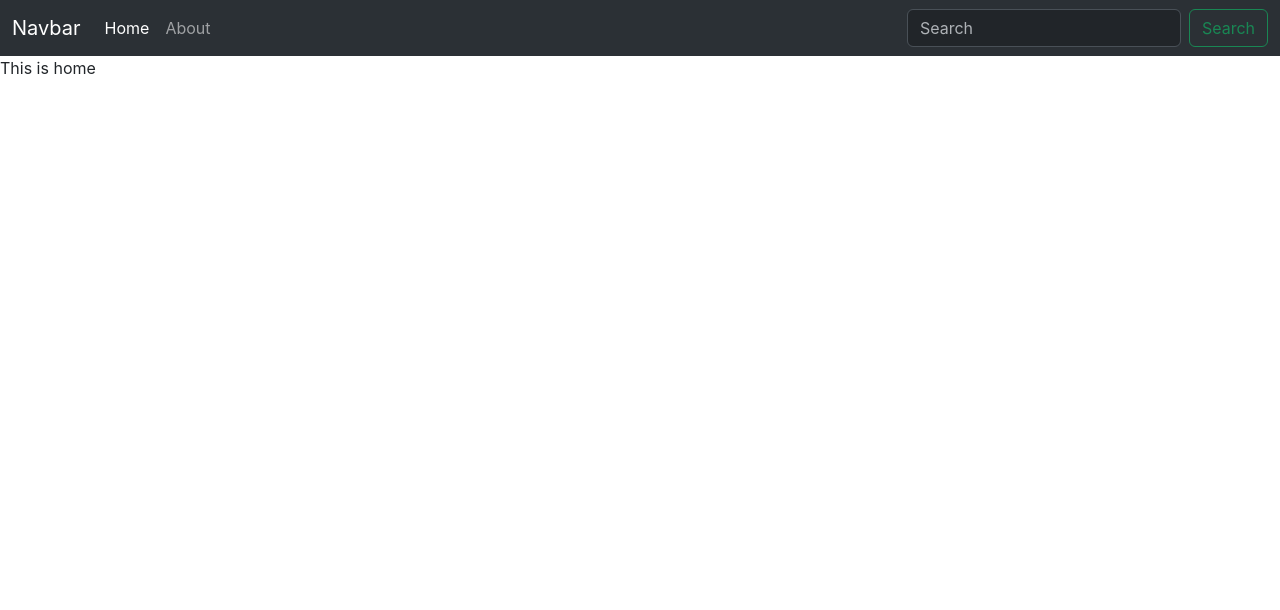
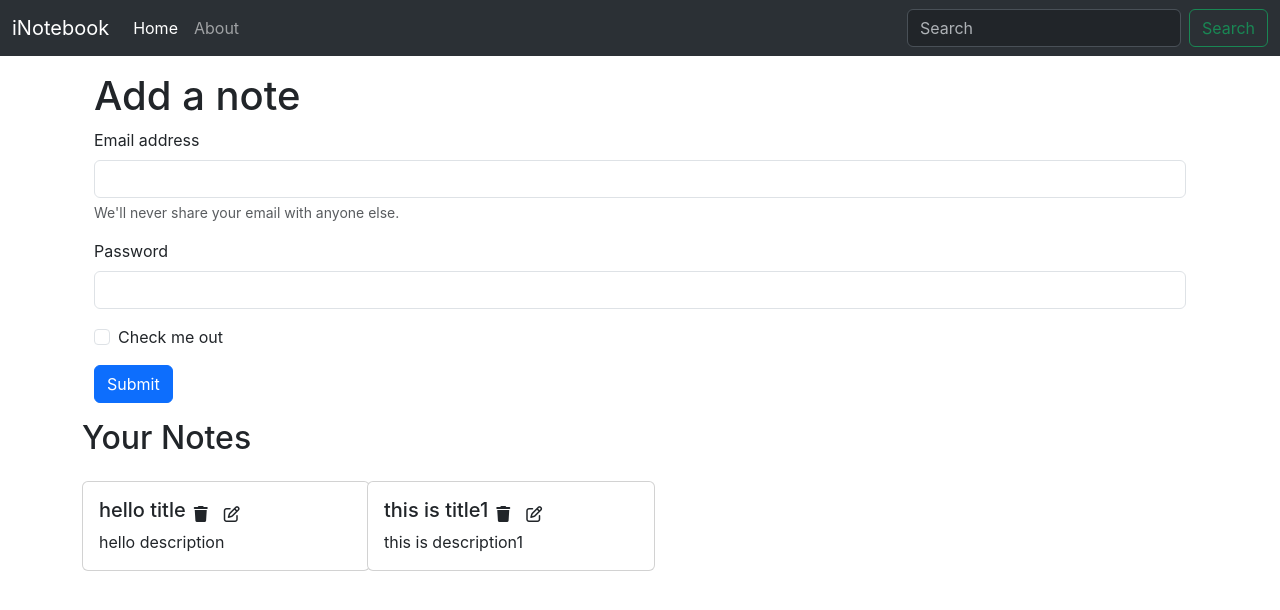
Before and after one commit to shanmukhasaisai/inotebook, a React (Create React App) app: page / in a window 1280 px wide. Shown: the top 610 px of the page. Built offline with nearby package versions, Linux system fonts and the light colour scheme; the HTML template or start-up script is replaced by a standard one.

Commit message:
added noteitems and icons from fontawesome

```diff
--- a/public/index.html
+++ b/public/index.html
@@ -16,7 +16,8 @@
     <noscript>You need to enable JavaScript to run this app.</noscript>
     <div id="root"></div>
 
-
+    <!-- fontawesome tool kit -->
+    <script src="https://kit.fontawesome.com/07fa91ed02.js" crossorigin="anonymous"></script>
     <!-- bootstrap JavaScript -->
     <script src="https://cdn.jsdelivr.net/npm/bootstrap@5.3.2/dist/js/bootstrap.bundle.min.js" integrity="sha384-C6RzsynM9kWDrMNeT87bh95OGNyZPhcTNXj1NW7RuBCsyN/o0jlpcV8Qyq46cDfL" crossorigin="anonymous"></script>
   </body>
--- a/src/App.js
+++ b/src/App.js
@@ -3,17 +3,22 @@ import Home from "./components/Home";
 import { BrowserRouter, Route, Routes } from "react-router-dom";
 import Navbar from "./components/Navbar";
 import About from "./components/About";
+import NoteState from "./context/notes/NoteState";
 
 function App() {
 	return (
 		<>
+			<NoteState>
 				<BrowserRouter>
 					<Navbar />
+					<div className="container">
 						<Routes>
 							<Route path="/" element={<Home />}></Route>
 							<Route path="/about" element={<About />} />
 						</Routes>
+					</div>
 				</BrowserRouter>
+			</NoteState>
 		</>
 	);
 }
--- a/src/components/About.js
+++ b/src/components/About.js
@@ -1,6 +1,8 @@
 import React from 'react'
 
+
 const About = () => {
+
   return (
     <div>
       This is about
--- a/src/components/Home.js
+++ b/src/components/Home.js
@@ -1,11 +1,55 @@
-import React from 'react'
+import React from "react";
+import Notes from "./Notes";
 
 const Home = () => {
-  return (
-    <div>
-      This is home
-    </div>
-  )
-}
 
-export default Home
+	return (
+		<div>
+			<div className="container my-3">
+				<h1>Add a note</h1>
+				<form>
+					<div className="mb-3">
+						<label htmlFor="exampleInputEmail1" className="form-label">
+							Email address
+						</label>
+						<input
+							type="email"
+							className="form-control"
+							id="exampleInputEmail1"
+							aria-describedby="emailHelp"
+						/>
+						<div id="emailHelp" className="form-text">
+							We'll never share your email with anyone else.
+						</div>
+					</div>
+					<div className="mb-3">
+						<label htmlFor="exampleInputPassword1" className="form-label">
+							Password
+						</label>
+						<input
+							type="password"
+							className="form-control"
+							id="exampleInputPassword1"
+						/>
+					</div>
+					<div className="mb-3 form-check">
+						<input
+							type="checkbox"
+							className="form-check-input"
+							id="exampleCheck1"
+						/>
+						<label className="form-check-label" htmlFor="exampleCheck1">
+							Check me out
+						</label>
+					</div>
+					<button type="submit" className="btn btn-primary">
+						Submit
+					</button>
+				</form>
+			</div>
+			<Notes/>
+		</div>
+	);
+};
+
+export default Home;
--- a/src/components/Navbar.js
+++ b/src/components/Navbar.js
@@ -1,6 +1,13 @@
-import React from "react";
+import React,{useEffect} from "react";
+import { useLocation } from 'react-router-dom';
+
 
 const Navbar = () => {
+	let location = useLocation();
+	useEffect(() => {
+
+  }, [location]);
+
 	return (
 		<div>
 			<nav
@@ -9,7 +16,7 @@ const Navbar = () => {
 			>
 				<div className="container-fluid">
 					<a className="navbar-brand" href="/">
-						Navbar
+						iNotebook
 					</a>
 					<button
 						className="navbar-toggler"
@@ -25,12 +32,12 @@ const Navbar = () => {
 					<div className="collapse navbar-collapse" id="navbarSupportedContent">
 						<ul className="navbar-nav me-auto mb-2 mb-lg-0">
 							<li className="nav-item">
-								<a className="nav-link active" aria-current="page" href="/">
+								<a className={`nav-link ${location.pathname==="/"?"active":""} `} aria-current="page" href="/">
 									Home
 								</a>
 							</li>
 							<li className="nav-item">
-								<a className="nav-link" href="/about">
+								<a className={`nav-link ${location.pathname==="/about"?"active":""} `} href="/about">
 									About
 								</a>
 							</li>
--- /dev/null
+++ b/src/components/NoteItem.js
@@ -0,0 +1,21 @@
+import React from "react";
+
+const NoteItem = props => {
+	const { note } = props;
+	return (
+		<div className="col-md-3 ">
+			<div className="card my-3" style={{ width: "18rem" }}>
+				<div className="card-body">
+					<div className="d-flex align-items-center">
+						<h5 className="card-title"> {note.title}</h5>
+						<i className="fa-solid fa-trash mx-2"></i>
+						<i className="fa-regular fa-pen-to-square mx-2"></i>
+					</div>
+					<p className="card-text">{note.description}</p>
+				</div>
+			</div>
+		</div>
+	);
+};
+
+export default NoteItem;
--- /dev/null
+++ b/src/components/Notes.js
@@ -0,0 +1,18 @@
+import React, { useContext } from "react";
+import noteContext from "../context/notes/noteContext";
+import NoteItem from "./NoteItem";
+
+const Notes = () => {
+	const context = useContext(noteContext);
+	const { notes,addNote } = context;
+	return (
+		<div className="row">
+			<h2>Your Notes</h2>
+			{notes.map(note => {
+				return <NoteItem key={note._id} note={note} />;
+			})}
+		</div>
+	);
+};
+
+export default Notes;
--- /dev/null
+++ b/src/context/notes/NoteState.js
@@ -0,0 +1,55 @@
+import { useState } from "react";
+import NoteContext from "./noteContext";
+
+const NoteState = props => {
+	const intialNotes = [
+		{
+			_id: "65964065364eec14b277801d7",
+			user: "6595970662670a4d00a3967b",
+			title: "hello  title",
+			description: "hello description",
+			tag: "nothing personal",
+			date: "2024-01-04T05:21:41.204Z",
+			__v: 0,
+		},
+		{
+			_id: "65967e3f66c4b1a9599df7cb3",
+			user: "6595970662670a4d00a3967b",
+			title: "this is title1",
+			description: "this is description1",
+			tag: "personal1",
+			date: "2024-01-04T09:45:35.821Z",
+			__v: 0,
+		},
+	];
+	const [notes, setNotes] = useState(intialNotes);
+
+	const addNote = (title,description,tag) => {
+    const note={
+			_id: "65967e3f66c4b1a9599df7cb3",
+			user: "6595970662670a4d00a3967b",
+			title: "this is newest  title1",
+			description: "this is new description1",
+			tag: "personal1",
+			date: "2024-01-04T09:45:35.821Z",
+			__v: 0,
+		}
+    setNotes(notes.push(note))
+  };
+
+	const deleteNote = () => {
+
+  };
+
+	const editNote = () => {
+
+  };
+
+	return (
+		<NoteContext.Provider value={{ notes, addNote, deleteNote, editNote }}>
+			{props.children}
+		</NoteContext.Provider>
+	);
+};
+
+export default NoteState;
--- /dev/null
+++ b/src/context/notes/noteContext.js
@@ -0,0 +1,4 @@
+import { createContext } from "react";
+
+const noteContext = createContext();
+export default noteContext;
--- a/src/index.css
+++ b/src/index.css
@@ -11,3 +11,7 @@ code {
   font-family: source-code-pro, Menlo, Monaco, Consolas, 'Courier New',
     monospace;
 }
+
+i{
+  cursor: pointer;
+}
```
Also changed, not shown: src/components/Alert.js (added, +9 -0 lines), 1 other file (tests, documents, lock files or other folders). Lines whose indentation alone changed are shown as unchanged.
